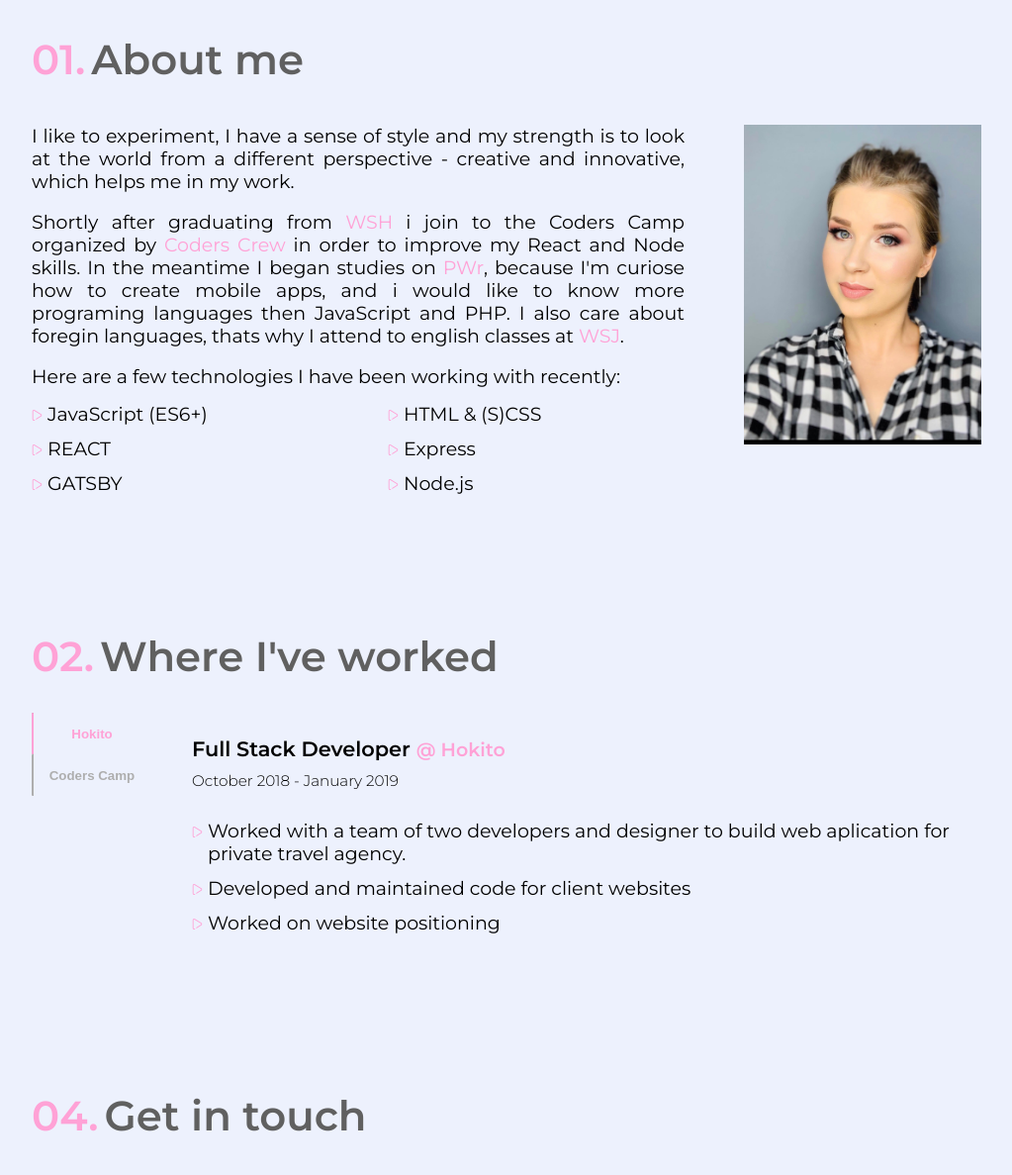
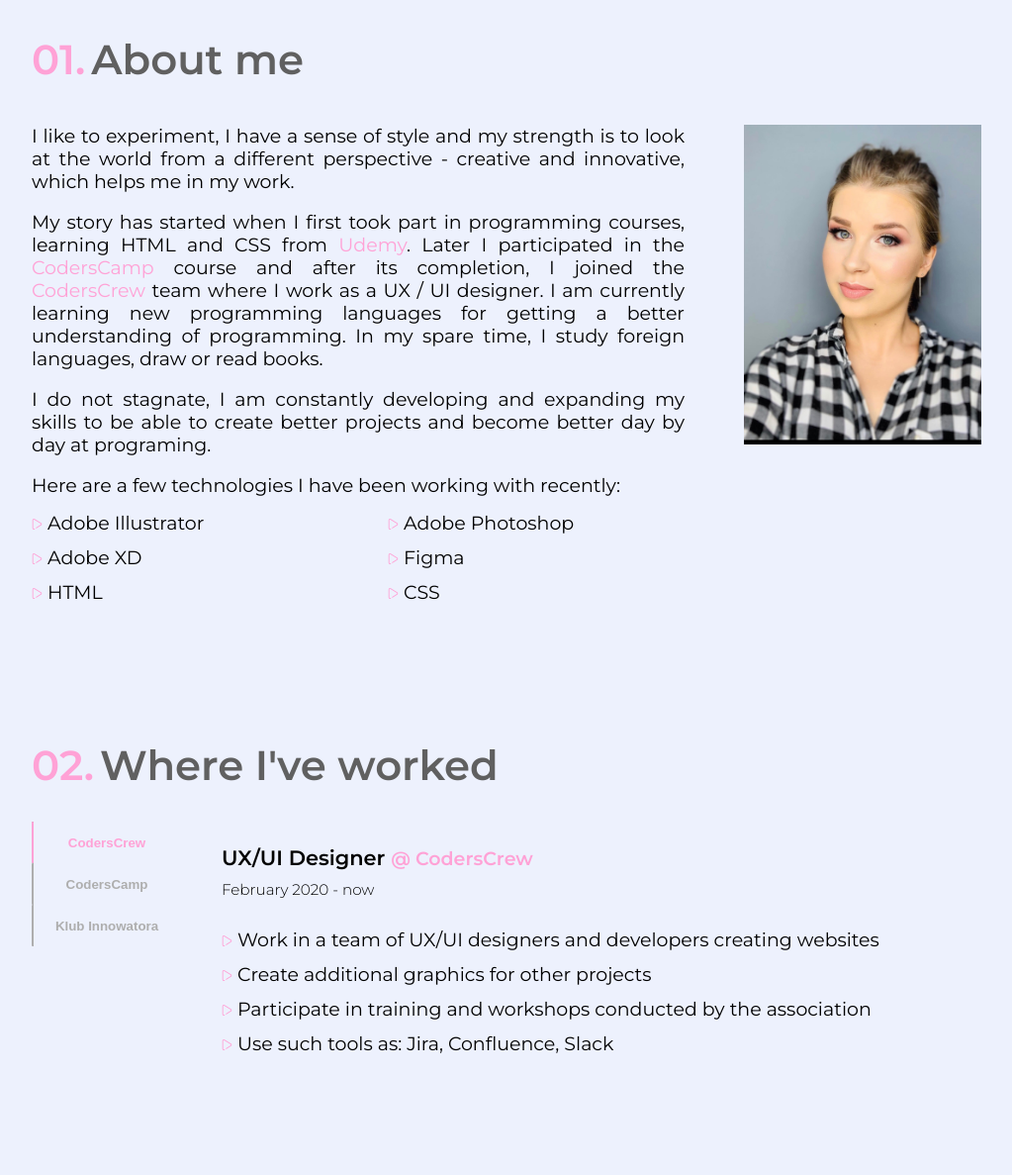
Before and after one commit to pz1996r/develoopers_portfolio, a Gatsby site: page /designer in a window 1280 px wide. Shown: the part 797-1984 px from the top of the page at 99% size, without its empty margins (128-1151 px from the left). Built offline with nearby package versions, Linux system fonts and the light colour scheme; Gatsby itself is replaced by a stand-in of ours.

Commit message:
filling text in designer portfolio

```diff
--- a/src/components/Experience/Experience.js
+++ b/src/components/Experience/Experience.js
@@ -1,5 +1,5 @@
 import styled from 'styled-components';
-import React from "react";
+import React, { Children } from "react";
 import SectionTitle from "../SectionCommonComponents/SectionTitle";
 import SectionLi from "../SectionCommonComponents/SectionLi";
 import Section from "../SectionCommonComponents/SectionContainer";
@@ -16,23 +16,25 @@ const JobsContainer = styled.div`
     }
 `;
 const JobsChoices = styled.ul`
+    overflow:scroll;
     display: flex;
     position: relative;
     @media (min-width: 640px){
         margin-right: 42px;
         flex-direction: column;
+        overflow:visible;
     }
     &::after{
         content:'';
         display:block;
-        width: 120px;
+        width: ${({ activeWidth }) => activeWidth + 'px'};
         height: 2px;
         background-color:  ${({ theme }) => theme.colors.secondary};
         ${({ activeBorder }) => activeBorder * 120};
         position:absolute;
         bottom: 0;
         left:0;
-        transform:  ${({ activeBorder }) => `translate(${activeBorder * 120}px,0)`};
+        transform:  ${({ activeBorder, activePosition }) => `translate(${activePosition}px,0)`};
         transition: transform .15s linear;
         border-radius: 2px;
         @media (min-width: 640px){
@@ -49,19 +51,23 @@ const JobsChoices = styled.ul`
 const JobLi = styled.li``;
 
 const JobBtn = styled.button`
+    white-space: nowrap;
     background-color:transparent;
     border: none;
     font-weight:800;
     font-size: .7rem;
     color: ${({ activeJob, jobName, theme }) => activeJob === jobName ? theme.colors.secondary : theme.colors.primaryTransparent};
     border-bottom: 2px solid  ${({ theme }) => theme.colors.primaryTransparent};
-    min-width: 120px;
+    // min-width: 120px;
+    padding: 0 14px;
     height: 42px;
     outline: none;
     transition: .15s linear .1s;
     border-radius: 1px;
     cursor: pointer;
     @media (min-width: 640px){
+        padding:0;
+        min-width: 150px;
         border-bottom: none;
         border-left: 2px solid  ${({ theme }) => theme.colors.primaryTransparent};
     }
@@ -121,16 +127,37 @@ const ResponsiveDiv = styled.div`
 class ExperienceComponent extends React.Component {
     constructor(props) {
         super(props);
+        this.jobsChoices = React.createRef();
         this.state = {
-            active: 'Hokito',
+            active: this.props.active,
             activeIndex: 0,
+            activePosition:0,
+            activeWidth:0,
         };
     }
+    componentDidMount(){
+        const activeWidth = this.jobsChoices.current.childNodes[0].offsetWidth;
+        // const positions = [...this.jobsChoices.current.childNodes].map((el)=>{prev += el.offsetWidth; return prev });
+        this.setState({
+            activeWidth,
+        });
+    }
 
-    handleChange = (value, index) => {
+    handleChange = (value, index,e) => {
+        const activeWidth = e.target.parentElement.offsetWidth;
+        const activePosition =  [...e.target.parentElement.parentElement.childNodes].reduce(function(previousValue, currentValue, i) {
+            return i < index ? previousValue + currentValue.offsetWidth : previousValue;
+        }, 0);
+        e.target.parentElement.parentElement.scrollTo({
+            left: activePosition - 80,
+            behavior: 'smooth'
+          });
+
         this.setState({
             active: value,
             activeIndex: index,
+            activePosition,
+            activeWidth,
         })
     }
 
@@ -139,8 +166,8 @@ class ExperienceComponent extends React.Component {
             <Section id="Experience">
                 <SectionTitle beforeValue={this.props.title.nummber}>{this.props.title.value}</SectionTitle>
                 <JobsContainer>
-                    <JobsChoices activeBorder={this.state.activeIndex}>
-                        {this.props.work.map((job, index) => <JobLi key={job.name}><JobBtn activeJob={this.state.active} jobName={job.name} onClick={this.handleChange.bind(null, job.name, index)}>{job.name}</JobBtn></JobLi>)}
+                    <JobsChoices activeBorder={this.state.activeIndex} activeWidth={this.state.activeWidth} activePosition = {this.state.activePosition} ref={this.jobsChoices}>
+                        {this.props.work.map((job, index) => <JobLi key={job.name}><JobBtn activeJob={this.state.active} jobName={job.name} onClick={(e)=>{this.handleChange(job.name, index, e)}}>{job.name}</JobBtn></JobLi>)}
                     </JobsChoices>
                     <ResponsiveDiv>
                         <JobPresentationContainer amount={this.props.work.length} activeIndex={this.state.activeIndex}>
--- a/src/pages/designer.js
+++ b/src/pages/designer.js
@@ -28,27 +28,30 @@ const NavValues = [
 ];
 const MaineHomeValues = [
     { tag: H3, content: "Hello I'm", PLcontent: "Cześć, tu" },
-    { tag: H2, content: "Anna Green", PLcontent: "Anna Green" },
-    { tag: H1, content: "I design apps", PLcontent: "Projektuję aplikacje" },
-    { tag: Desc, content: "I'm a designer based in Wroclaw", PLcontent: "Jestem designerem z Wrocławia." },
+    { tag: H2, content: "Anna Hrynchuk", PLcontent: "Anna Green" },
+    { tag: H1, content: "Create a website design", PLcontent: "Projektuję aplikacje" },
+    { tag: Desc, content: "I am a web designer based in Wroclaw, working with the interface of websites and their usability",
+    PLcontent: "Jestem designerem z Wrocławia." },
     { tag: IntroductionBtn, content: "Get In Touch", PLcontent: "Skontaktuj się", fn: "lack of", contrast: 'primary' },
 ];
 const AboutValues = {
     title: { value: 'About me', nummber: '01.' },
-    skills: ['JavaScript (ES6+)', 'HTML & (S)CSS', 'REACT', 'Express', 'GATSBY', 'Node.js'],
+    skills: ['Adobe Illustrator', 'Adobe Photoshop', 'Adobe XD', 'Figma', 'HTML', 'CSS'],
     skillIMG: skillIMG
 }
 const ExperienceValues = {
+    active:'CodersCrew',
     title: { value: "Where I've worked", nummber: '02.' },
     work: [
-        { name: "Hokito", jobSiteLink: "https://hokito.pl/", jobTitle: "Full Stack Developer", siteLink: "https://hokito.pl/", period: "October 2018 - January	2019", dutys: ['Worked with a team of two developers and designer to build web aplication for private travel agency.', 'Developed and maintained code for client websites', 'Worked on website positioning'], projects: [] },
-        { name: "Coders Camp", jobSiteLink: "https://coderscamp.edu.pl/", jobTitle: "Camp Participant", siteLink: "https://coderscamp.edu.pl/", period: "October 2019 - Janurary 2020", dutys: ['Worked with team to develop few application (portoflio website, chess game, language game and fridge app witch are still has been developing on github).', 'Improved theoritical knowlage of node.js, react, webpack, npm, and JavaScript (asysnc, promises, fetch, spread operator, OOP etc.)'], projects: [] },
+        { name: "CodersCrew", jobSiteLink: "https://coderscrew.pl/", jobTitle: "UX/UI Designer", siteLink: "https://coderscrew.pl/", period: "February 2020 - now", dutys: ['Work in a team of UX/UI designers and developers creating websites', 'Create additional graphics for other projects', 'Participate in training and workshops conducted by the association' , 'Use such tools as: Jira, Confluence, Slack'], projects: [] },
+        { name: "CodersCamp", jobSiteLink: "https://coderscamp.edu.pl/", jobTitle: "Camp Participant", siteLink: "https://coderscamp.edu.pl/", period: "October 2019 - January 2020", dutys: ['Worked with team to develop few applications (portfolio website, TODO list, escape room).', 'Learning new programming languages'], projects: [] },
+        { name: "Klub Innowatora" , jobSiteLink: "https://www.facebook.com/otwarta12/?ref=bookmarks", jobTitle: "Intern", siteLink: "https://www.facebook.com/otwarta12/?ref=bookmarks", period: "December 2019 - now", dutys: ['Help in organizing events', 'Conducting a conversation with customers', 'Team management', 'Promoting the page on Facebook'], projects: [] },
     ],
     skillIMG: skillIMG
 }
 const ContactValues = {
     title: { value: "Get in touch", nummber: '04.' },
-    paragraf: "In spite of I've still improve my programming skills by my own, I woud like to start working under the guidance of more experienced developers. I'm ready to take up my first job or internship, so If you are looking for somebody like me click button below.  ",
+    paragraf: "In spite of I've still improve my programming skills by my own, I would like to start working under the guidance of more experienced developers. I'm ready to take up my first job or internship, so If you are looking for somebody like me click button below.  ",
     button: { content: 'Get in Touch', href: "mailto:annagreenv14@gmail.com", contrast: 'primary' }
 }
 
@@ -128,7 +131,9 @@ class DeveloperPage extends React.Component {
                         </MainHome>
                         <AboutComponent {...AboutValues} image={this.props.data}>
                             <SectionP>I like to experiment, I have a sense of style and my strength is to look at the world from a different perspective - creative and innovative, which helps me in my work.</SectionP>
-                            <SectionP>Shortly after graduating from <SectionLink href="google">WSH</SectionLink> i join to the Coders Camp organized by <SectionLink href="https://coderscrew.pl/">Coders Crew</SectionLink> in order to improve my React and Node skills. In the meantime I began studies on <SectionLink href="https://pwr.edu.pl/">PWr</SectionLink>, because I'm curiose how to create mobile apps, and i would like to know more programing languages then JavaScript and PHP. I also care about foregin languages, thats why I attend to english classes at <SectionLink href="http://wsj.edu.pl/">WSJ</SectionLink>.</SectionP>
+                            <SectionP>My story has started when I first took part in programming courses, learning HTML and CSS from <SectionLink href="google">Udemy</SectionLink>. Later I participated in the <SectionLink href="https://coderscrew.pl/">CodersCamp</SectionLink> course and after its completion, I joined the <SectionLink href="https://pwr.edu.pl/">CodersCrew</SectionLink> team where I work as a UX / UI designer. I am currently learning new programming languages for getting a better understanding of programming. In my spare time, I study foreign languages, draw or read books.
+                            </SectionP>
+                            <SectionP>I do not stagnate, I am constantly developing and expanding my skills to be able to create better projects and become better day by day at programing.</SectionP>
                             <SectionP>Here are a few technologies I have been working with recently: </SectionP>
                         </AboutComponent>
                         <ExperienceComponent {...ExperienceValues} />
--- a/src/pages/developer.js
+++ b/src/pages/developer.js
@@ -42,6 +42,7 @@ const AboutValues = {
     skillIMG: skillIMG
 }
 const ExperienceValues = {
+    active:'Hokito',
     title: { value: "Where I've worked", nummber: '02.' },
     work: [
         { name: "Hokito", jobSiteLink: "https://hokito.pl/", jobTitle: "Full Stack Developer", siteLink: "https://hokito.pl/", period: "October 2018 - January	2019", dutys: ['Worked with a team of two developers and designer to build web aplication for private travel agency.', 'Developed and maintained code for client websites', 'Worked on website positioning'], projects: [{ Link: "http://pharmex.pl/", name: "Pharemx" }, { Link: "https://creamadventureclub.pl/", name: "Cream Adventure Club" }, { Link: "http://amplifica.pl/", name: "Amlifica" }, { Link: "https://claritywindows.com/", name: "Clarity Windows" }] },
@@ -178,7 +179,7 @@ class DeveloperPage extends React.Component {
                             })}
                         </MainHome>
                         <AboutComponent {...AboutValues} image={this.props.data}>
-                            <SectionP>Hello! my name is Piotr Zachoszcz and I'm a junior froned developer based in Wrocław. I develop thinks that looks awesome and have useful funcionality. In free time I improve my programing skills, by creacting web application and unusuall websites like this portfolio whitch you are looking at.</SectionP>
+                            <SectionP>Hello! my name is Piotr Zachoszcz and I'm a junior froned developer based in Wroclaw. I develop thinks that looks awesome and have useful funcionality. In free time I improve my programing skills, by creacting web application and unusuall websites like this portfolio whitch you are looking at.</SectionP>
                             <SectionP>Shortly after graduating from <SectionLink href="google">WSH</SectionLink> i join to the Coders Camp organized by <SectionLink href="https://coderscrew.pl/">Coders Crew</SectionLink> in order to improve my React and Node skills. In the meantime I began studies on <SectionLink href="https://pwr.edu.pl/">PWr</SectionLink>, because I'm curiose how to create mobile apps, and i would like to know more programing languages then JavaScript and PHP. I also care about foregin languages, thats why I attend to english classes at <SectionLink href="http://wsj.edu.pl/">WSJ</SectionLink>.</SectionP>
                             <SectionP>Here are a few technologies I have been working with recently: </SectionP>
                         </AboutComponent>
```
Also changed, not shown: src/Layout/Layout.js (+9 -0 lines).
